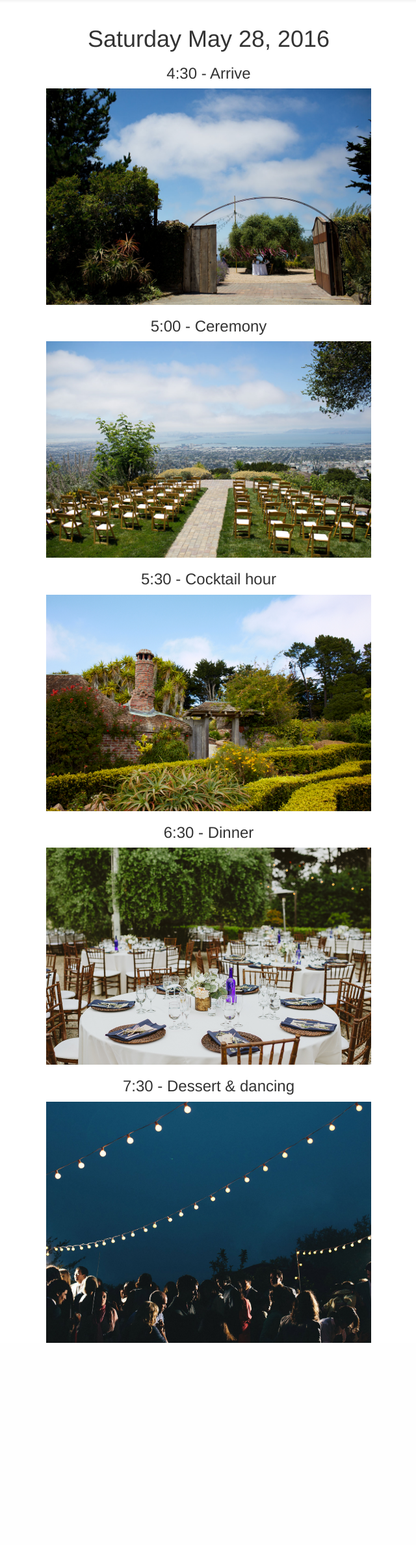
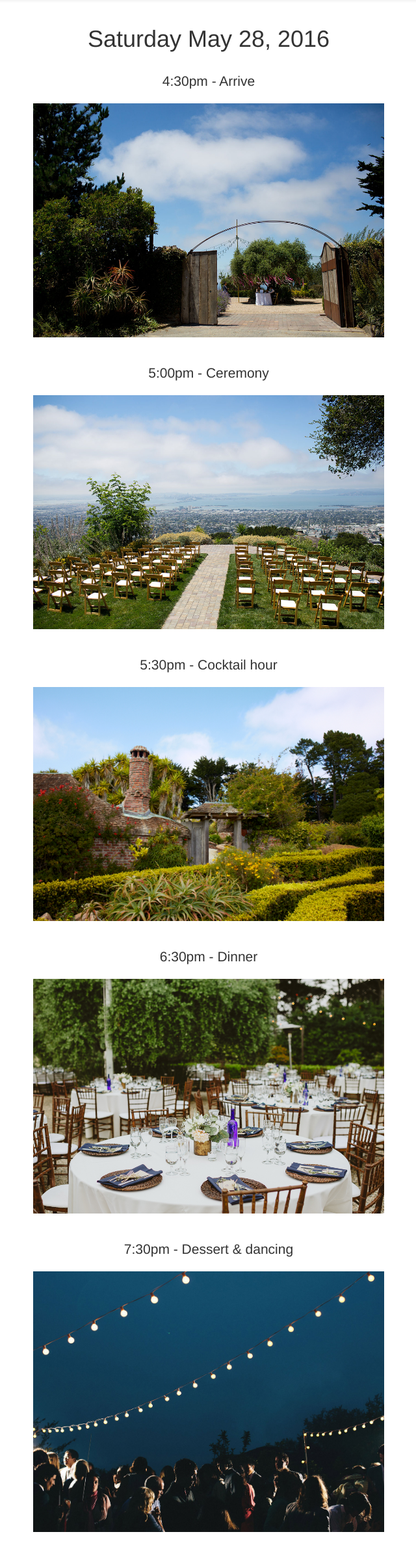
Before and after one commit to jbinney/wedding, a Django app: page /schedule/ in a window 1280 px wide. Shown: the part 51-2428 px from the top of the page at 65% size, without its empty margins (319-959 px from the left). Before the commit the page ends 2117 px from the top, so only its background shows below. Run offline with Django 3.2, Linux system fonts and the light colour scheme; some libraries are stand-ins or nearby versions.

Commit message:
[schedule] Touch up schedule page

```diff
--- a/wedding/templates/wedding/schedule.html
+++ b/wedding/templates/wedding/schedule.html
@@ -3,23 +3,53 @@
 {% load staticfiles %}
 
 {% block content %}
-<div class="text-center">
-  <h1>Saturday May 28, 2016</h1>
+  <div class="col-sm-6 col-sm-offset-3 text-center">
+    <h1>Saturday May 28, 2016</h1>
 
-  <h3>4:30 - Arrive</h3>
-  <img src="{% static 'wedding/images/entrance.jpg' %}" width="500px">
+    <br>
+    <p class="lead">4:30pm - Arrive</p>
+    <img
+      class="img-responsive"
+      src="{% static 'wedding/images/entrance.jpg' %}"
+    >
 
-  <h3>5:00 - Ceremony</h3>
-  <img src="{% static 'wedding/images/ceremony.jpg' %}" width="500px">
+    <br>
+    <br>
 
-  <h3>5:30 - Cocktail hour</h3>
-  <img src="{% static 'wedding/images/garden.jpg' %}" width="500px">
+    <p class="lead">5:00pm - Ceremony</p>
+    <img
+      class="img-responsive"
+      src="{% static 'wedding/images/ceremony.jpg' %}"
+    >
 
-  <h3>6:30 - Dinner</h3>
-  <img src="{% static 'wedding/images/dinner.jpg' %}" width="500px">
+    <br>
+    <br>
 
-  <h3>7:30 - Dessert &amp; dancing</h3>
-  <img src="{% static 'wedding/images/party.jpg' %}" width="500px">
-</div>
+    <p class="lead">5:30pm - Cocktail hour</p>
+    <img
+      class="img-responsive"
+      src="{% static 'wedding/images/garden.jpg' %}"
+    >
 
+    <br>
+    <br>
+
+    <p class="lead">6:30pm - Dinner</p>
+    <img
+      class="img-responsive"
+      src="{% static 'wedding/images/dinner.jpg' %}"
+    >
+
+    <br>
+    <br>
+
+    <p class="lead">7:30pm - Dessert &amp; dancing</p>
+    <img
+      class="img-responsive"
+      src="{% static 'wedding/images/party.jpg' %}"
+    >
+
+    <br>
+
+  </div>
 {% endblock %}
```
Also changed, not shown: wedding/templates/wedding/location.html (+7 -0 lines).
